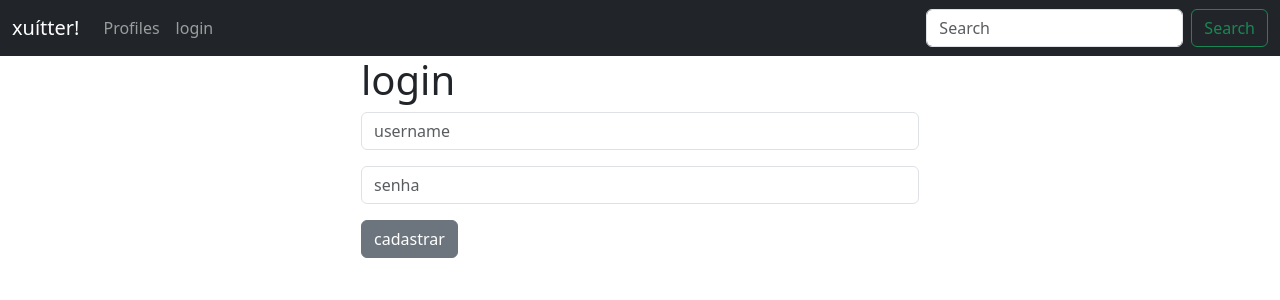
After one commit to k-lila/socialmedia, a Django app: page /login/ in a window 1280 px wide. The commit adds this page. Shown: the top 300 px of the page. Run offline with Django 5.2, Linux system fonts and the light colour scheme.

Commit message:
login & logout

```diff
--- a/socialmedia/urls.py
+++ b/socialmedia/urls.py
@@ -1,4 +1,7 @@
 from django.contrib import admin
 from django.urls import path, include
 
-urlpatterns = [path("admin/", admin.site.urls), path("", include("xuitter.urls"))]
+urlpatterns = [
+    path("admin/", admin.site.urls),
+    path("", include("xuitter.urls")),
+]
--- /dev/null
+++ b/xuitter/templates/login.html
@@ -0,0 +1,23 @@
+{% extends 'base.html' %}
+
+{% block content %}
+
+    {% if user.is_authenticated %}
+        <h1>você já está logado!</h1>
+    {% else %}
+        <div class="col-md-6 offset-md-3">
+            <h1>login</h1>
+            <form method="POST" action="{% url 'login' %}">
+                {% csrf_token %}
+                <div class="mb-3">
+                    <input type="text" class="form-control" name="username" placeholder="username">
+                </div>
+                <div class="mb-3">
+                    <input type="password" class="form-control" name="password" placeholder="senha">
+                </div>
+                <button type="submit" class="btn btn-secondary">cadastrar</button>
+            </form>
+        </div>
+    {% endif %}
+
+{% endblock %}
--- a/xuitter/templates/navbar.html
+++ b/xuitter/templates/navbar.html
@@ -19,7 +19,14 @@
                 </li>
                 {% if user.is_authenticated %}
                     <li class="nav-item">
-                        <a class="nav-link" href="{% url 'profile' request.user.id %}">Meu Perfil</a>
+                        <a class="nav-link" href="{% url 'profile' request.user.id %}">meu perfil</a>
+                    </li>
+                    <li class="nav-item">
+                        <a class="nav-link" href="{% url 'logout' %}">logout</a>
+                    </li>
+                {% else %}
+                    <li class="nav-item">
+                        <a class="nav-link" href="{% url 'login' %}">login</a>
                     </li>
                 {% endif %}
             </ul>
--- a/xuitter/urls.py
+++ b/xuitter/urls.py
@@ -5,4 +5,6 @@ urlpatterns = [
     path("", home, name="home"),
     path("profiles/", profile_list, name="profiles"),
     path("profile/<int:pk>", profile, name="profile"),
+    path("login/", user_login, name="login"),
+    path("logout/", user_logout, name="logout"),
 ]
--- a/xuitter/views/__init__.py
+++ b/xuitter/views/__init__.py
@@ -1,3 +1,4 @@
 from .home import home
 from .profile_list import profile_list
 from .profile import profile
+from .login import user_login, user_logout
--- /dev/null
+++ b/xuitter/views/login.py
@@ -0,0 +1,26 @@
+from django.shortcuts import render, redirect
+from django.contrib import messages
+from django.contrib.auth import authenticate, login, logout
+from ..models import Profile, Post
+
+
+def user_login(request):
+    if request.method == "POST":
+        username = request.POST["username"]
+        password = request.POST["password"]
+        user = authenticate(request, username=username, password=password)
+        if user is not None:
+            login(request, user)
+            messages.success(request, ("você está logado"))
+            return redirect("home")
+        else:
+            messages.success(request, ("houve um erro, tente novamente"))
+            return redirect("login")
+    else:
+        return render(request, "login.html", {})
+
+
+def user_logout(request):
+    logout(request)
+    messages.success(request, ("logout"))
+    return redirect("home")
```
